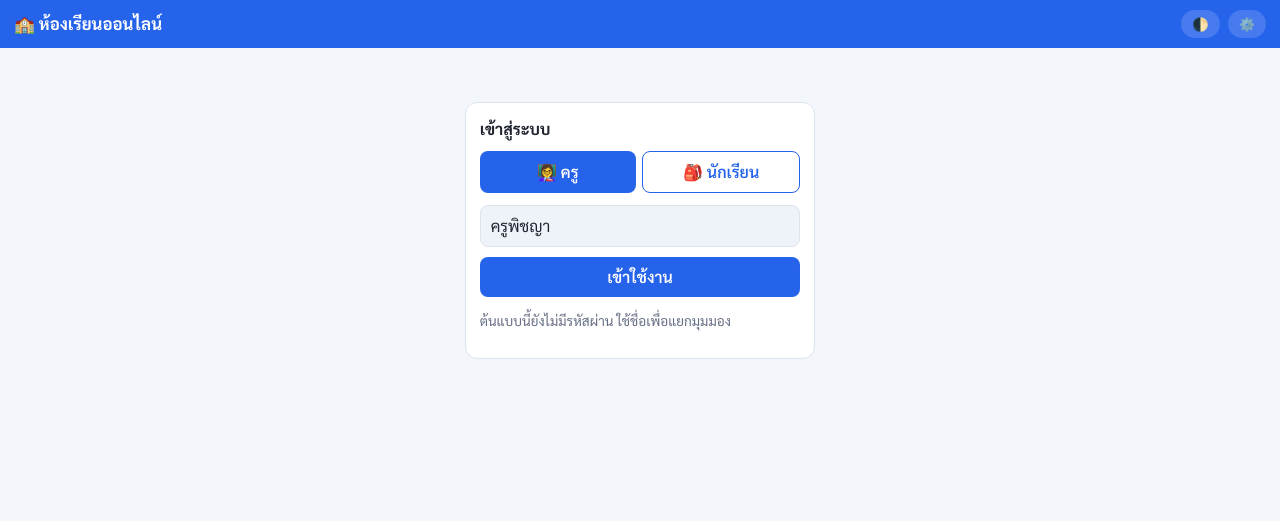
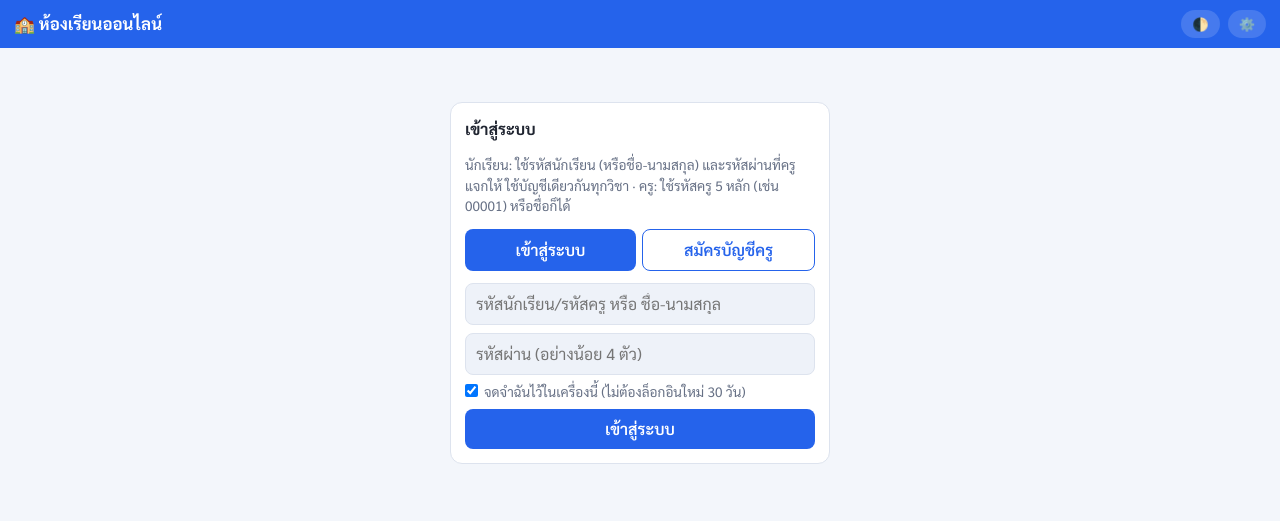
Before and after one commit to pischayas/MATH-Classroom, a plain HTML site: page index.html in a window 1280 px wide. Drawn offline with nearby package versions, Linux system fonts and the light colour scheme.

Commit message:
Update index.html

```diff
--- a/index.html
+++ b/index.html
@@ -96,7 +96,7 @@ const K='classroom_v1',$=s=>document.querySelector(s);
 const esc=s=>String(s??'').replace(/[&<>"]/g,c=>({'&':'&amp;','<':'&lt;','>':'&gt;','"':'&quot;'}[c]));
 const uid=()=>'i'+Math.random().toString(36).slice(2,9);
 const mkCode=()=>{const A='ABCDEFGHJKLMNPQRSTUVWXYZ',P=A+'23456789';let s=A[Math.random()*A.length|0];for(let i=0;i<4;i++)s+=P[Math.random()*P.length|0];return s};
-const DEFAULT_API='';// วาง URL ของ Apps Script ที่นี่ก่อนนำขึ้นโฮสต์ นักเรียนจะไม่ต้องตั้งค่าเอง
+const DEFAULT_API='https://script.google.com/macros/s/AKfycbzUGK054I6L9m-H4n-yagzx5c3qu3CAUGabeYJ-onocqsodVGVzC0MFQuL8W1A5UrHFIg/exec';// วาง URL ของ Apps Script ที่นี่ก่อนนำขึ้นโฮสต์ นักเรียนจะไม่ต้องตั้งค่าเอง
 let S,me=null,v={c:null,a:null,t:'work'},API='',role='t',TOK='',lm='in',loaded=false;
 let BN=0,BT=0;const setBusy=n=>{if(n)WS++;BN=n?BN+1:Math.max(0,BN-1);const b=$('#bar');if(b)b.className=BN?'on':'';clearTimeout(BT);if(BN)BT=setTimeout(()=>{BN=0;const b2=$('#bar');if(b2)b2.className='';document.querySelectorAll('.busy').forEach(x=>x.classList.remove('busy'))},30000);else document.querySelectorAll('.busy').forEach(x=>x.classList.remove('busy'))};
 function cacheS(){if(!API||!me||!S||S.error)return;try{const x=Object.assign({},S);delete x._dbg;(localStorage.getItem('cr_tok')?localStorage:sessionStorage).setItem('cr_cache',JSON.stringify({u:me.name,s:x}))}catch(e){}}
```
